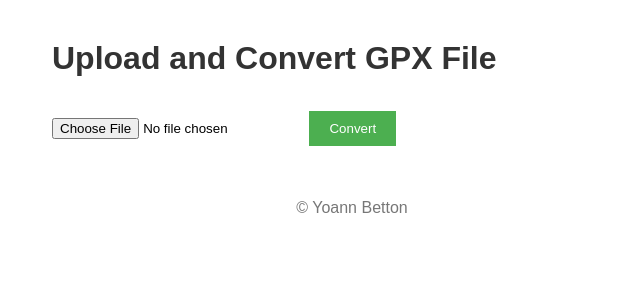
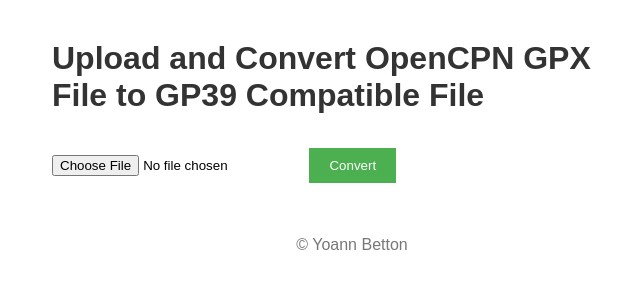
Before and after one commit to yoannbtn/gpx-file-converter, a Flask app: page / in a window 1280 px wide. Shown: the top 300 px of the page, without its empty margins (288-928 px from the left). Run offline with Flask 2, Linux system fonts and the light colour scheme.

Commit message:
H1 Title

```diff
--- a/templates/index.html
+++ b/templates/index.html
@@ -16,7 +16,7 @@
 </head>
 <body>
     <div class="container">
-        <h1>Upload and Convert GPX File</h1>
+        <h1>Upload and Convert OpenCPN GPX File to GP39 Compatible File</h1>
         <form id="upload-form" enctype="multipart/form-data">
             <input type="file" id="file-input" name="file" accept=".gpx" required />
             <button type="submit">Convert</button>
```
